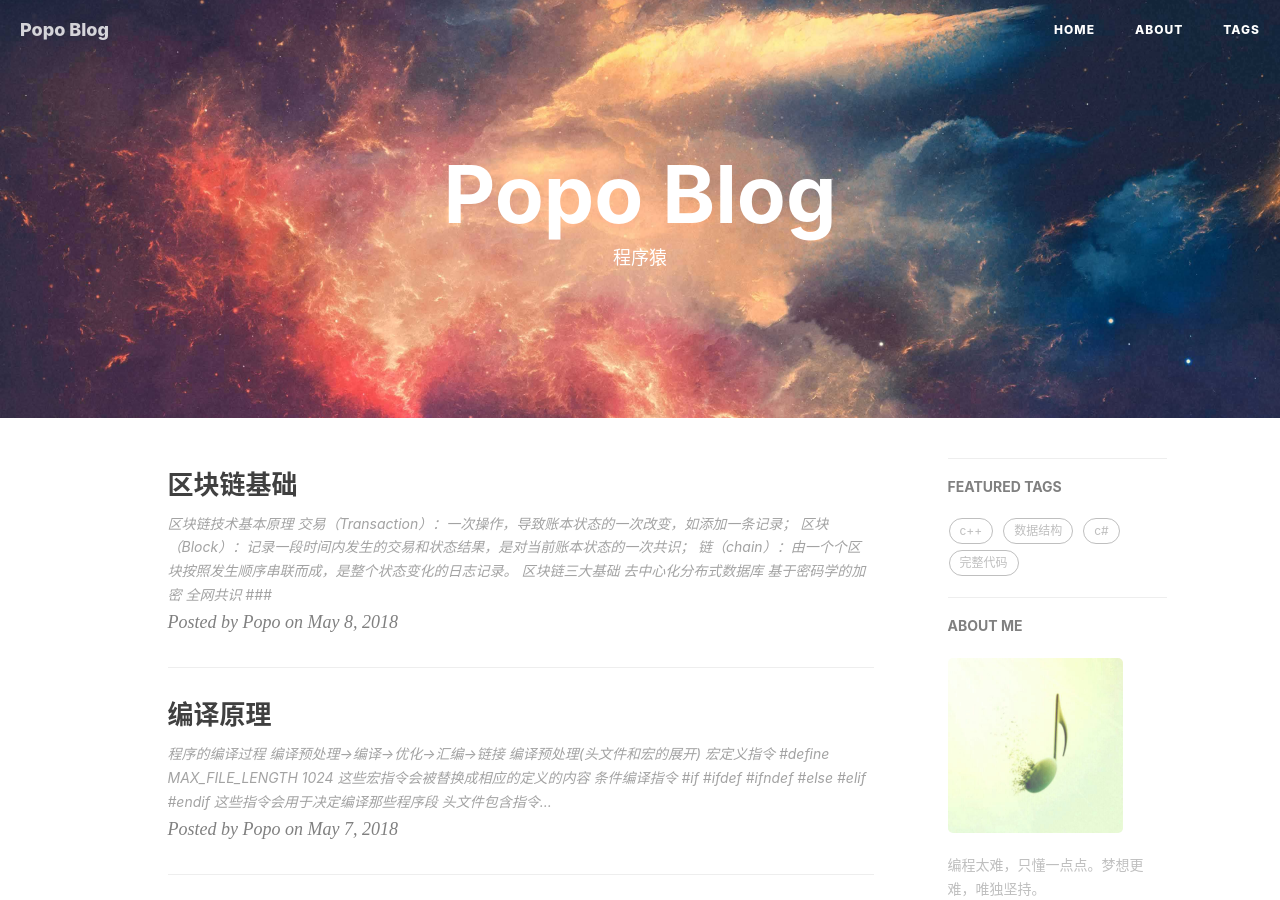
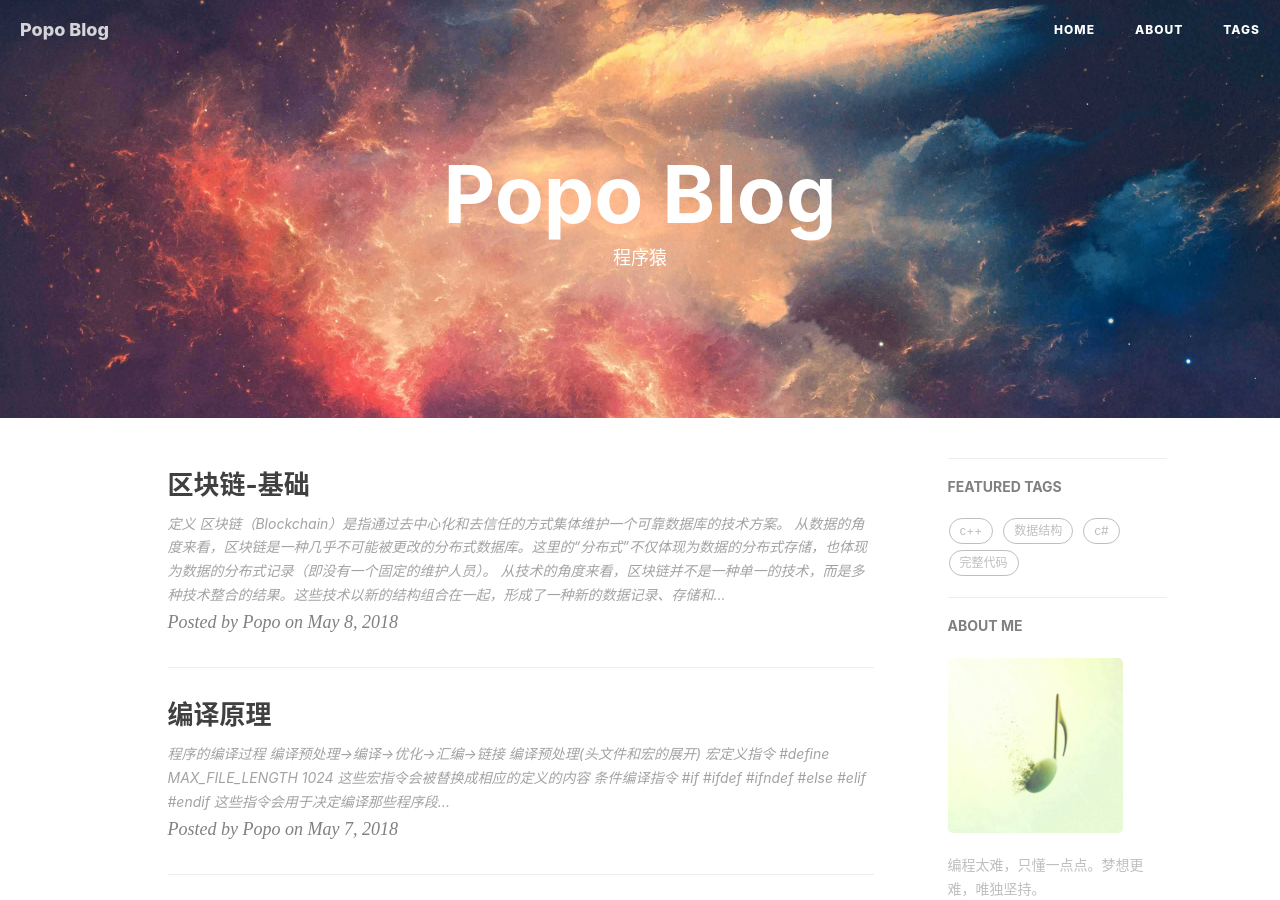
Before and after one commit to linchunbogit/linchunbogit.github.io, a Jekyll site: the page built from index.html, in a window 1280 px wide and 900 px high. Built offline with Jekyll 4.4.1, drawn with Linux system fonts in a browser that asks for light colours; nearby versions of some CDN libraries; the list of posts is cut into pages by our own code.

Commit message:
block chain

```diff
--- a/_posts/2018-05-08-block-chain-base.md
+++ b/_posts/2018-05-08-block-chain-base.md
@@ -1,6 +1,6 @@
 ---
 layout:     post
-title:      "区块链基础"
+title:      "区块链-基础"
 subtitle:   " "
 date:       2018-05-08 17:10:00
 author:     "Popo"
@@ -8,6 +8,10 @@
 tags:
     - 区块链
 ---
+### 定义
+区块链（Blockchain）是指通过去中心化和去信任的方式集体维护一个可靠数据库的技术方案。
+从数据的角度来看，区块链是一种几乎不可能被更改的分布式数据库。这里的“分布式”不仅体现为数据的分布式存储，也体现为数据的分布式记录（即没有一个固定的维护人员）。
+从技术的角度来看，区块链并不是一种单一的技术，而是多种技术整合的结果。这些技术以新的结构组合在一起，形成了一种新的数据记录、存储和表达的方式。
 
 
 ### 区块链技术基本原理
@@ -15,9 +19,8 @@
 **区块（Block）：**记录一段时间内发生的交易和状态结果，是对当前账本状态的一次共识；
 **链（chain）：**由一个个区块按照发生顺序串联而成，是整个状态变化的日志记录。
 
-### 区块链三大基础
-* 去中心化分布式数据库
-* 基于密码学的加密
-* 全网共识
-
-###
+### 特征
+**开放性，共识思维：**任何人都可以参与到区块链网络，每一台设备都能作为一个节点，每个节点都允许获得一份完整的数据库拷贝。节点间基于一套共识机制，通过竞争计算共同维护整个区块链。任一节点失效，其余节点仍能正常工作。
+**不可篡改：**单个甚至多个节点对数据库的修改无法影响其他节点的数据库，除非能控制整个网络中超过51%的节点同时修改，这几乎不可能发生。区块链中的每一笔交易都通过密码学方法与相邻两个区块串联，因此可以追溯到任何一笔交易的前世今生。
+**去中心的信任机制：**区块链由众多节点共同组成一个点对点的网络，不存在中心化的设备和管理机构。节点之间数据交换通过数字签名技术进行验证，无需互相信任，只要按照系统既定的规则进行，节点之间不能也无法欺骗其它节点。
+**隐私保护（交易透明，双方匿名）：**区块链的运行规则是公开透明的，所有的数据信息也是公开的，因此每一笔交易都对所有节点可见。由于节点与节点之间是去信任的，因此节点之间无需公开身份，每个参与的节点都是匿名的。
```
Also changed, not shown: _posts/2018-05-07-base-compile.md (+1 -2 lines).
